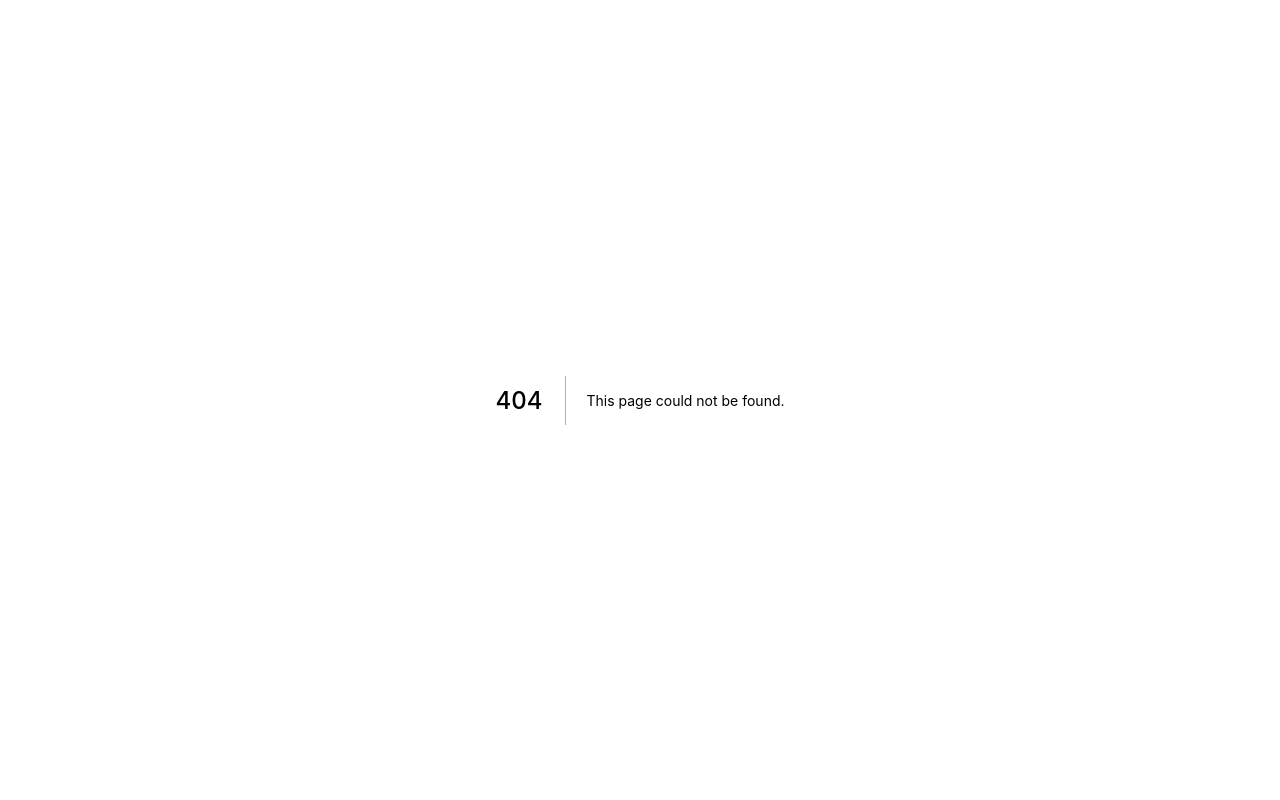
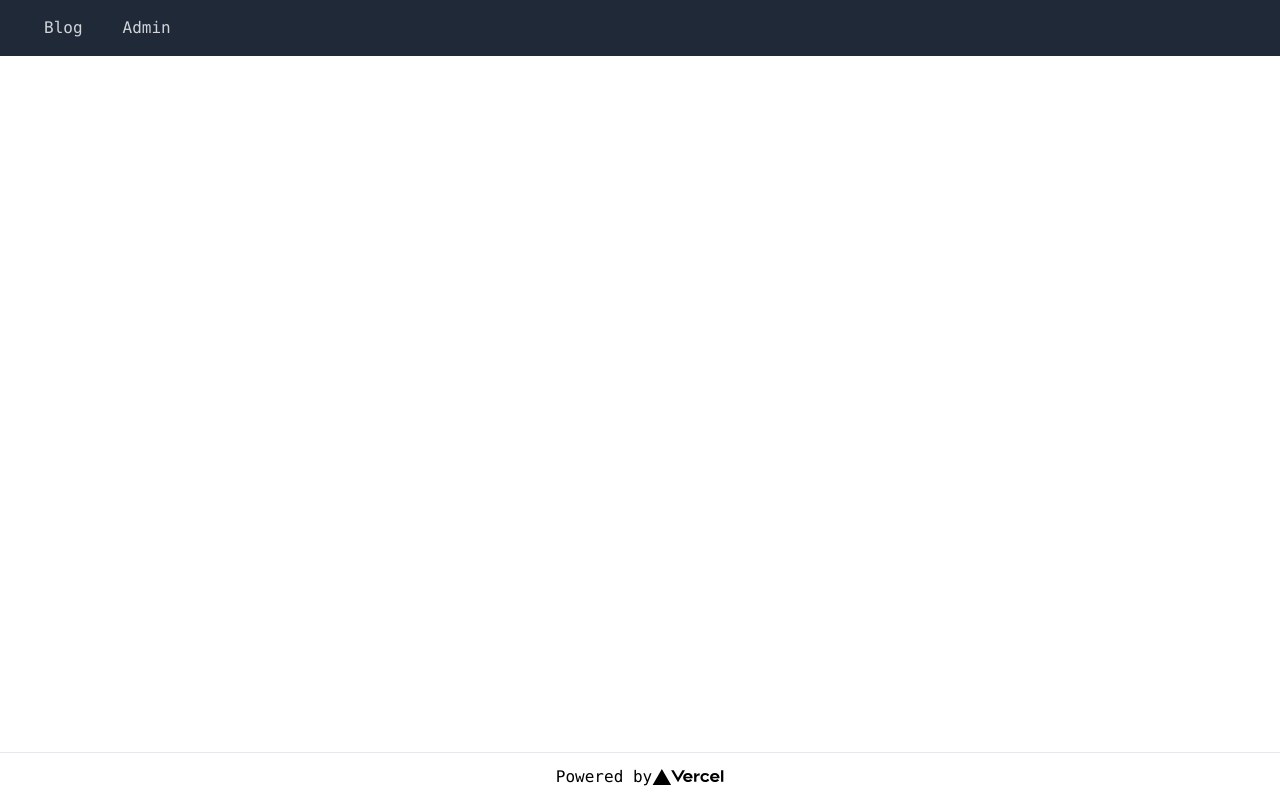
Before and after one commit to takayuki-s/nextjs_blog, a Next.js app: page /posts/1 in a window 1280 px wide. Before the commit this address had no page. Built offline with nearby package versions, Linux system fonts and the light colour scheme.

Commit message:
ブログ詳細ページ土台

```diff
--- /dev/null
+++ b/pages/posts/[id].tsx
@@ -0,0 +1,17 @@
+import Link from 'next/link'
+import Layout from '../../components/Layout'
+import { getAllPostIds, getPostData } from '../../lib/fetch'
+import { POST } from '../../types/types'
+import { GetStaticProps, GetStaticPaths } from 'next'
+
+const PostDetail: React.FC<POST> = ({
+  title,
+  content,
+  username,
+  tags,
+  created_at,
+}) => {
+  return <Layout title={title}></Layout>
+}
+
+export default PostDetail
```
